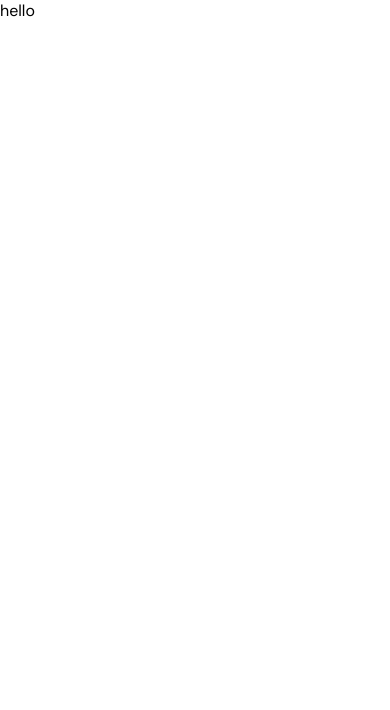
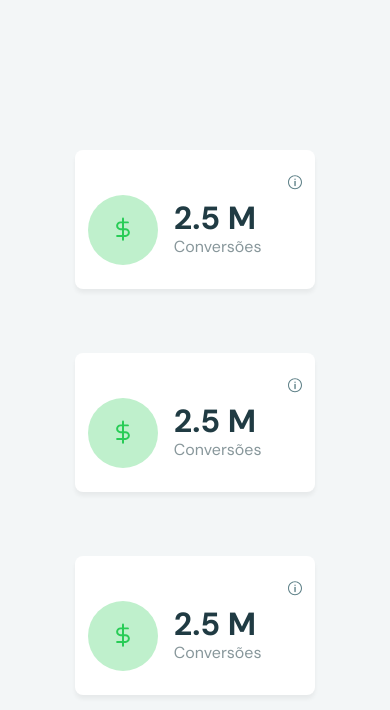
Before and after one commit to alalan55/Desafio_cupola, a Vue app: page / in a window 390 px wide. Shown: the top 710 px of the page. Built offline with nearby package versions, Linux system fonts and the light colour scheme.

Commit message:
Insere responsividade na tela de home

```diff
--- a/src/App.vue
+++ b/src/App.vue
@@ -1,15 +1,11 @@
 <script setup>
 // import HelloWorld from './components/HelloWorld.vue'
 // import TheWelcome from './components/TheWelcome.vue'
-import Card from '@/components/card/CardComponent.vue'
+import Home from '@/components/templates/HomeTemplate.vue'
 </script>
 
 <template>
  <main>
-   <Card/>
+   <Home/>
  </main>
 </template>
-
-<style>
-
-</style>
--- a/src/assets/scss/colors.scss
+++ b/src/assets/scss/colors.scss
@@ -1,3 +1,6 @@
 $blue-1: #bbdfff;
 $purple-1: #e7c1ff;
-$grenn-1: #bff0cc;
+$green-1: #bff0cc;
+$grey-1:#F3F6F7;
+$deep-blue: #203b43;
+$deep-blue-2:#88979b;
--- a/src/components/card/CardComponent.vue
+++ /dev/null
@@ -1,19 +0,0 @@
-<template>
-    <div>
-        hello
-    </div>
-</template>
-
-<script>
-export default {
-    setup () {
-
-
-        return {}
-    }
-}
-</script>
-
-<style lang="scss" scoped>
-
-</style>
--- /dev/null
+++ b/src/components/organisms/CardComponent.vue
@@ -0,0 +1,84 @@
+<template>
+  <div class="card">
+    <figure class="info">
+      <img src="/icons/info-icon.svg" alt="Info icon" />
+    </figure>
+    <div class="content-card">
+      <div class="icon">
+        <img src="/icons/currency-icon.svg" alt="Icon" />
+      </div>
+      <div class="descriptions">
+        <div class="title">
+          <span>2.5 M</span>
+        </div>
+        <div class="sub-title">
+          <span>Conversões</span>
+        </div>
+      </div>
+    </div>
+  </div>
+</template>
+
+<script>
+export default {
+  setup() {
+    return {};
+  },
+};
+</script>
+
+<style lang="scss" scoped>
+@import "@/assets/scss/colors.scss";
+.card {
+  background: #ffffff;
+  box-shadow: 0px 4px 4px rgba(0, 0, 0, 0.05);
+  border-radius: 8px;
+  width: 240px;
+
+  padding: 1.5rem 0.8rem;
+  .info {
+    text-align: right;
+  }
+
+  .content-card {
+    display: flex;
+    align-items: center;
+    gap: 1rem;
+
+    .icon {
+      width: 70px;
+      height: 70px;
+      border-radius: 50%;
+      background: $green-1;
+      display: flex;
+      align-items: center;
+      justify-content: center;
+
+      img {
+        width: 35%;
+        height: 35%;
+        object-fit: contain;
+      }
+    }
+
+    .descriptions {
+      .title {
+        span {
+          color: $deep-blue;
+          font-weight: 700;
+          font-size: 32px;
+          line-height: 110%;
+        }
+      }
+      .sub-title {
+        span {
+          color: $deep-blue-2;
+          font-weight: 400;
+          font-size: 16px;
+          line-height: 140%;
+        }
+      }
+    }
+  }
+}
+</style>
--- /dev/null
+++ b/src/components/templates/HomeTemplate.vue
@@ -0,0 +1,37 @@
+<template>
+  <div class="home-template">
+    <div class="content-home">
+      <Card class="card" />
+      <Card class="card" />
+      <Card class="card" />
+    </div>
+  </div>
+</template>
+
+<script setup>
+import Card from "@/components/organisms/CardComponent.vue";
+</script>
+
+<style lang="scss" scoped>
+@import "@/assets/scss/colors.scss";
+
+.home-template {
+  background: $grey-1;
+  height: 100vh;
+  width: 100%;
+  display: flex;
+  align-items: center;
+  justify-content: center;
+  .content-home {
+    display: flex;
+    align-items: center;
+    justify-content: center;
+    flex-wrap: wrap;
+    gap: 2rem;
+
+    .card {
+      margin: 1rem 0;
+    }
+  }
+}
+</style>
```
Also changed, not shown: .eslintrc.cjs, public/icons/currency-icon.svg (renamed from public/icons/currency-icon.svg.svg), public/icons/info-icon.svg (added).
